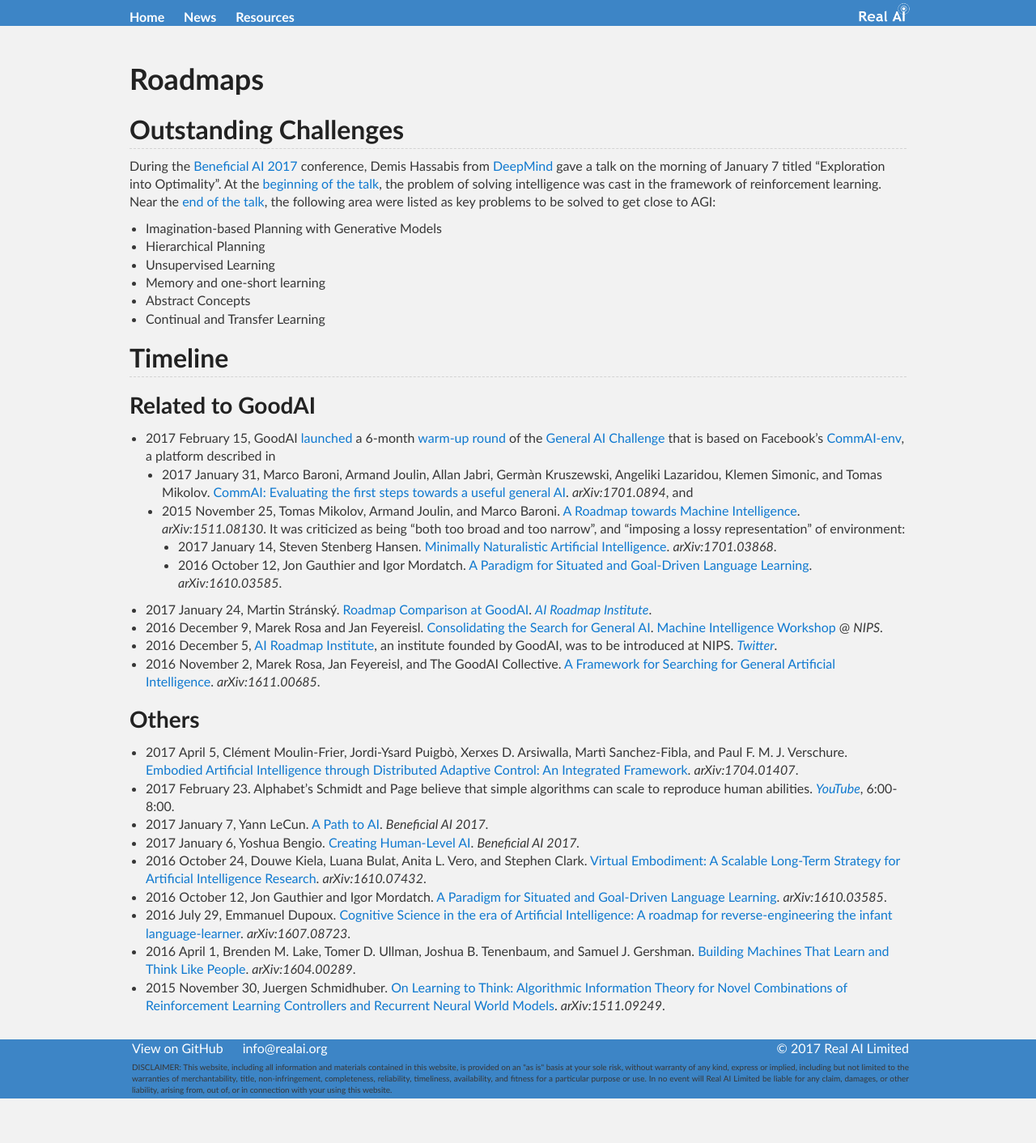
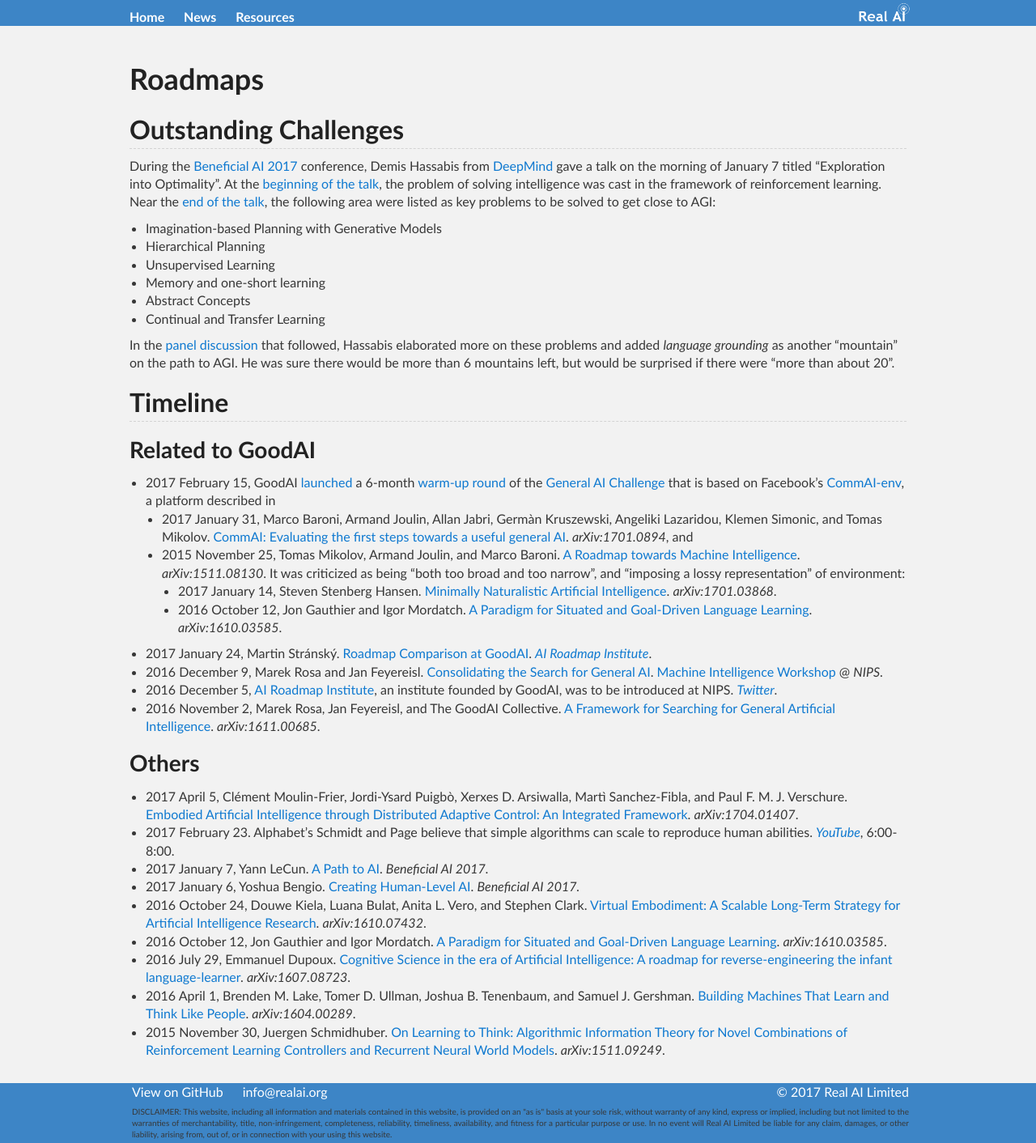
Before and after one commit to Tonywuhk/realai.org, a Jekyll site: the page built from roadmaps.md, in a window 1280 px wide. Shown: the whole page at 81% size. Built offline with Jekyll 4.4.1, drawn with Linux system fonts in a browser that asks for light colours; our own code applies the rules of GitHub Pages for plain Markdown files; comment, search, counter and statistics services are not loaded; the repository's description, which GitHub fills in, is left out; before the commit the page ends 1357 px from its top, so only the background shows below that.

Commit message:
Update roadmaps.md

```diff
--- a/roadmaps.md
+++ b/roadmaps.md
@@ -13,6 +13,8 @@
 * Memory and one-short learning
 * Abstract Concepts
 * Continual and Transfer Learning
+
+In the [panel discussion](https://youtu.be/V0aXMTpZTfc?t=23m57s) that followed, Hassabis elaborated more on these problems and added *language grounding* as another "mountain" on the path to AGI. He was sure there would be more than 6 mountains left, but would be surprised if there were "more than about 20".
 
 ## Timeline
 
```
